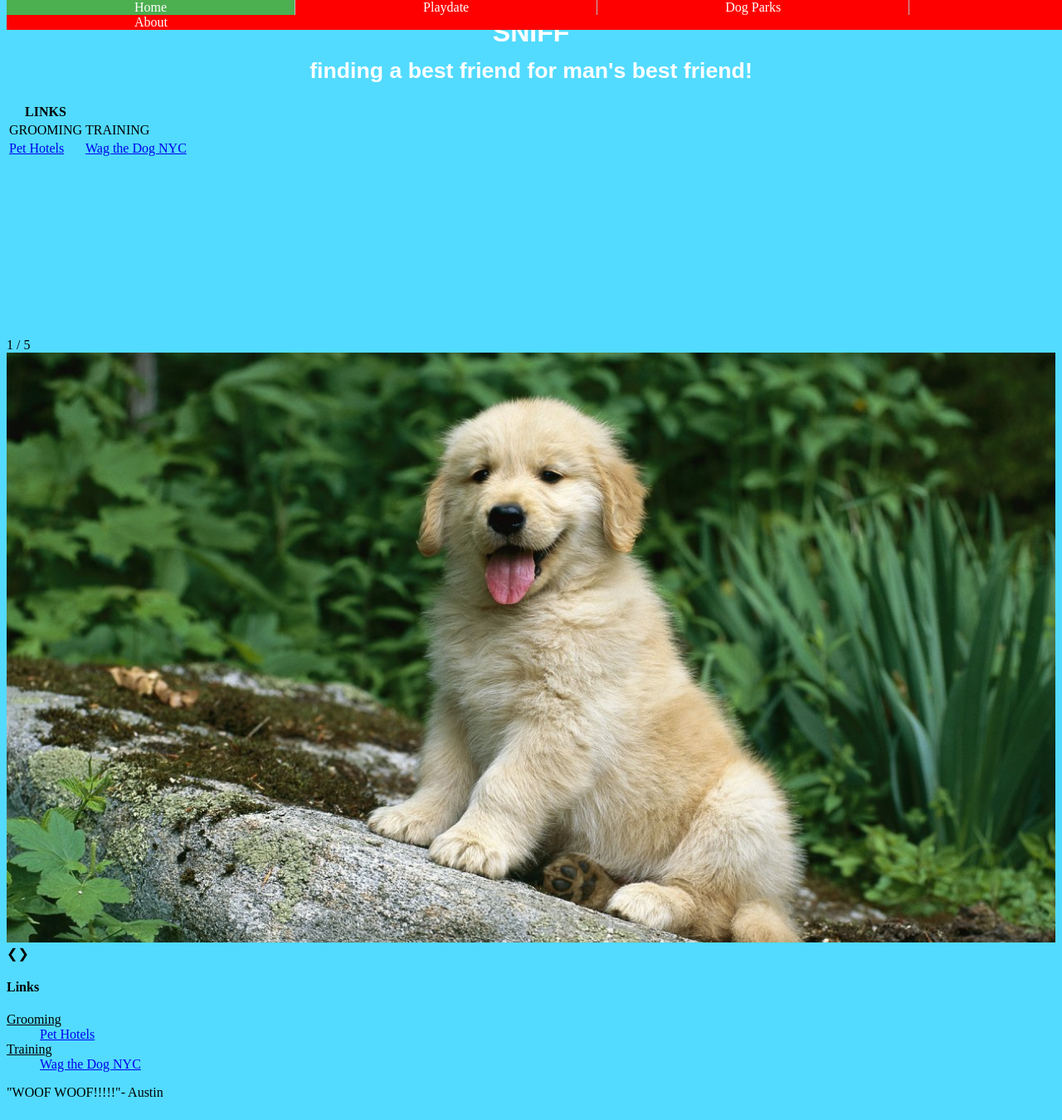
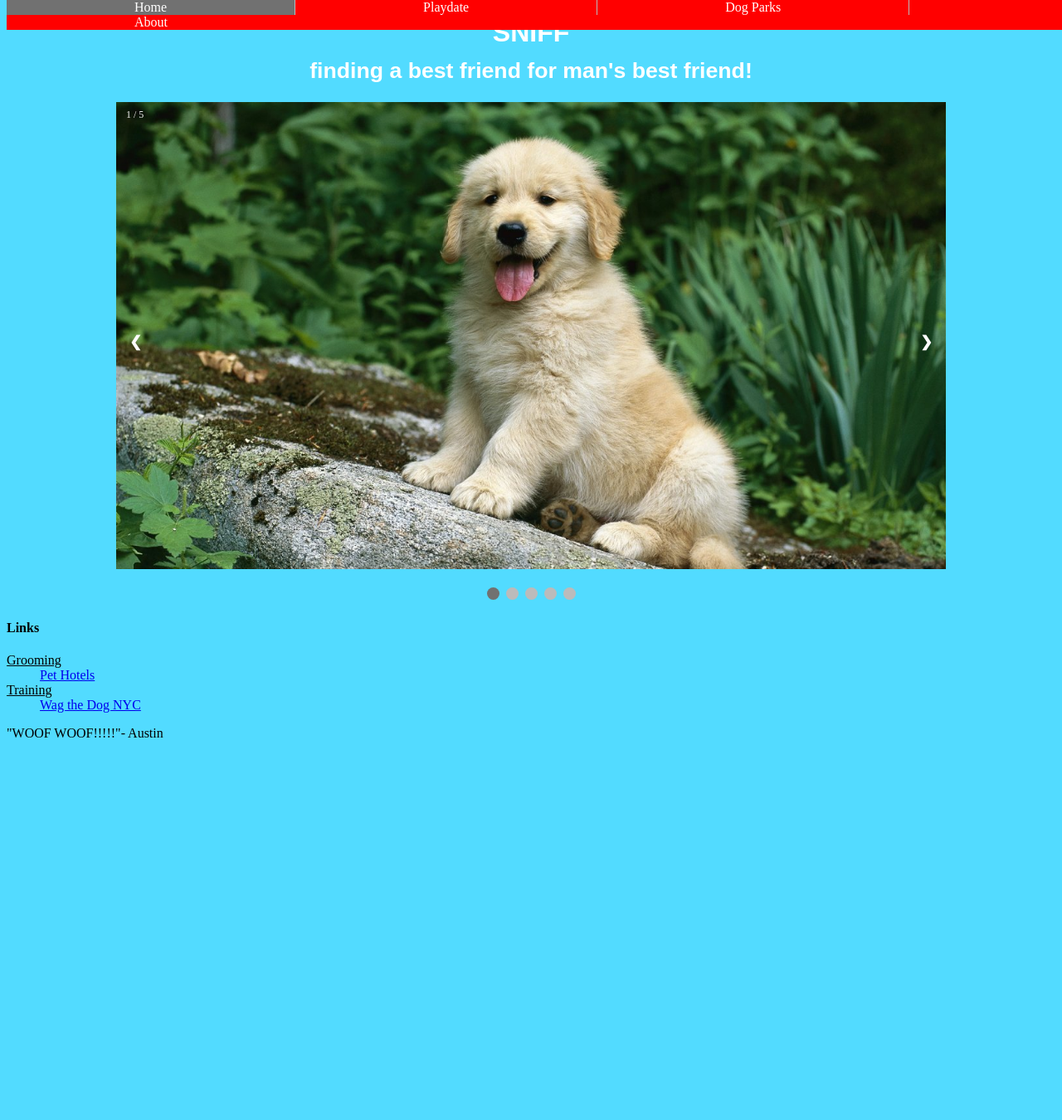
Before and after one commit to linamontes10-zz/sniff, a Python web app: template templates/homepage.html in a window 1280 px wide. Shown: the whole page at 83% size. After the commit the page ends 889 px from the top, so only its background shows below. Run offline with Jinja, Linux system fonts and the light colour scheme; the template is opened without the code that fills it, so the values that code supplies are empty.

Commit message:
fixes to slideshow

```diff
--- a/static/themes/homepage.css
+++ b/static/themes/homepage.css
@@ -47,3 +47,98 @@ table {
     text-align: start;
     font-variant: normal;
 }
+
+
+* {box-sizing:border-box}
+
+/* Slideshow container */
+.slideshow-container {
+  max-width: 1000px;
+  position: relative;
+  margin: auto;
+}
+
+/* Hide the images by default */
+.mySlides {
+    display: none;
+}
+
+/* Next & previous buttons */
+.prev, .next {
+  cursor: pointer;
+  position: absolute;
+  top: 50%;
+  width: auto;
+  margin-top: -22px;
+  padding: 16px;
+  color: white;
+  font-weight: bold;
+  font-size: 18px;
+  transition: 0.6s ease;
+  border-radius: 0 3px 3px 0;
+}
+
+/* Position the "next button" to the right */
+.next {
+  right: 0;
+  border-radius: 3px 0 0 3px;
+}
+
+/* On hover, add a black background color with a little bit see-through */
+.prev:hover, .next:hover {
+  background-color: rgba(0,0,0,0.8);
+}
+
+/* Caption text */
+.text {
+  color: #f2f2f2;
+  font-size: 15px;
+  padding: 8px 12px;
+  position: absolute;
+  bottom: 8px;
+  width: 100%;
+  text-align: center;
+}
+
+/* Number text (1/3 etc) */
+.numbertext {
+  color: #f2f2f2;
+  font-size: 12px;
+  padding: 8px 12px;
+  position: absolute;
+  top: 0;
+}
+
+/* The dots/bullets/indicators */
+.dot {
+  cursor: pointer;
+  height: 15px;
+  width: 15px;
+  margin: 0 2px;
+  background-color: #bbb;
+  border-radius: 50%;
+  display: inline-block;
+  transition: background-color 0.6s ease;
+}
+
+.active, .dot:hover {
+  background-color: #717171;
+}
+
+/* Fading animation */
+.fade {
+  -webkit-animation-name: fade;
+  -webkit-animation-duration: 1.5s;
+  animation-name: fade;
+  animation-duration: 1.5s;
+}
+
+@-webkit-keyframes fade {
+  from {opacity: .4}
+  to {opacity: 1}
+}
+
+@keyframes fade {
+  from {opacity: .4}
+  to {opacity: 1}
+}
--- a/templates/homepage.html
+++ b/templates/homepage.html
@@ -16,17 +16,6 @@
 
   <!-- Slideshow container -->
 <div class="slideshow-container">
-<table>
-  <th> LINKS </th>
-  <tr> <td>GROOMING </td> <td> TRAINING</td>  </tr>
-<tr>
-  <td><a href="https://dpethotels.com/">Pet Hotels</a></td>
-
-  <td><a href="https://www.wagthedognyc.com/">Wag the Dog NYC</a></td>
-</tr>
-<table>
-  <br/><br/><br/><br/><br/><br/><br/><br/><br/><br/><br/><br/>
-
 
   <!-- Full-width images with number and caption text -->
   <div class="mySlides fade">
@@ -62,7 +51,6 @@
 
 <!-- The dots/circles -->
 <div style="text-align:center">
-
   <span class="dot" onclick="currentSlide(1)"></span>
   <span class="dot" onclick="currentSlide(2)"></span>
   <span class="dot" onclick="currentSlide(3)"></span>
```
